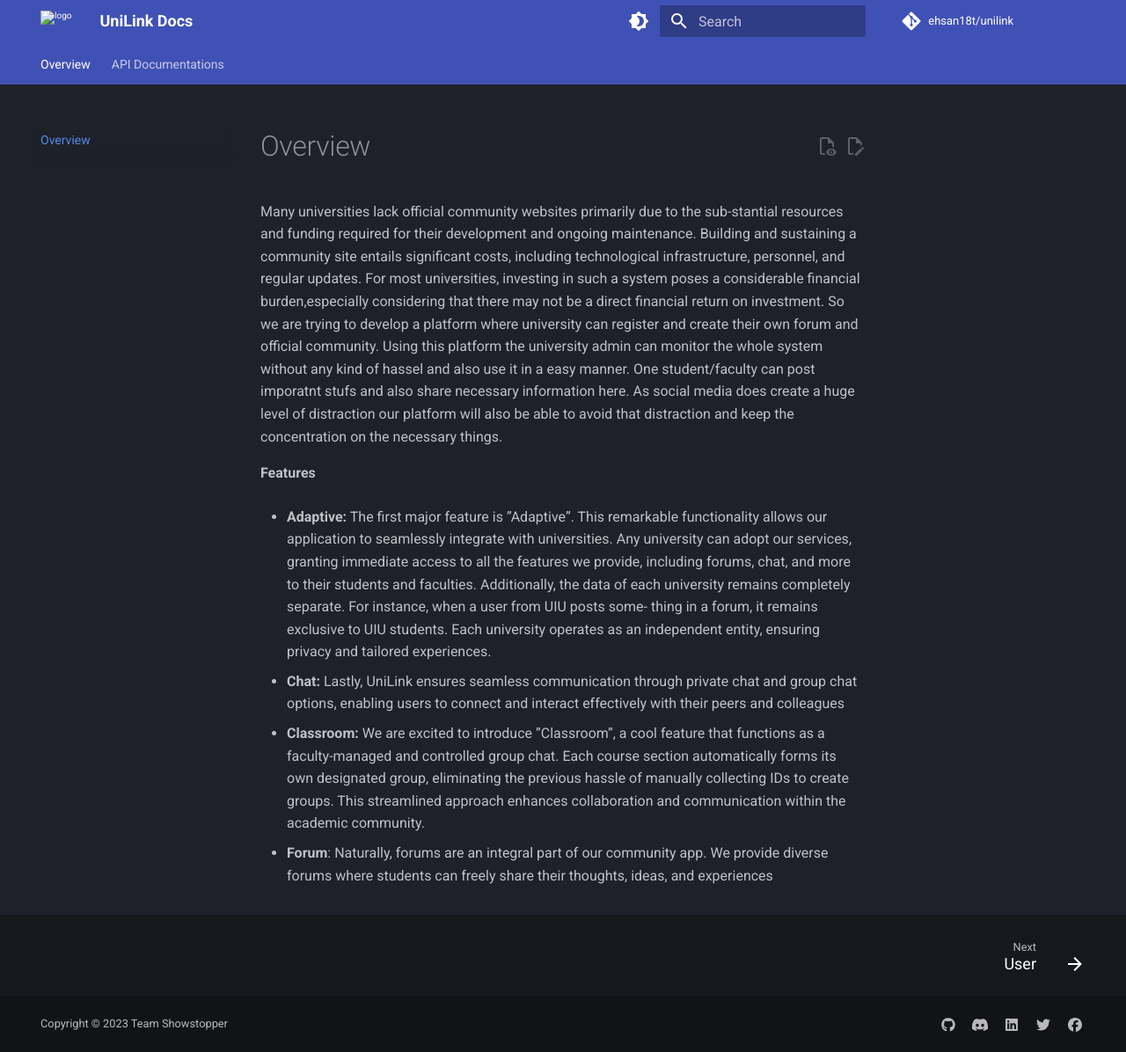
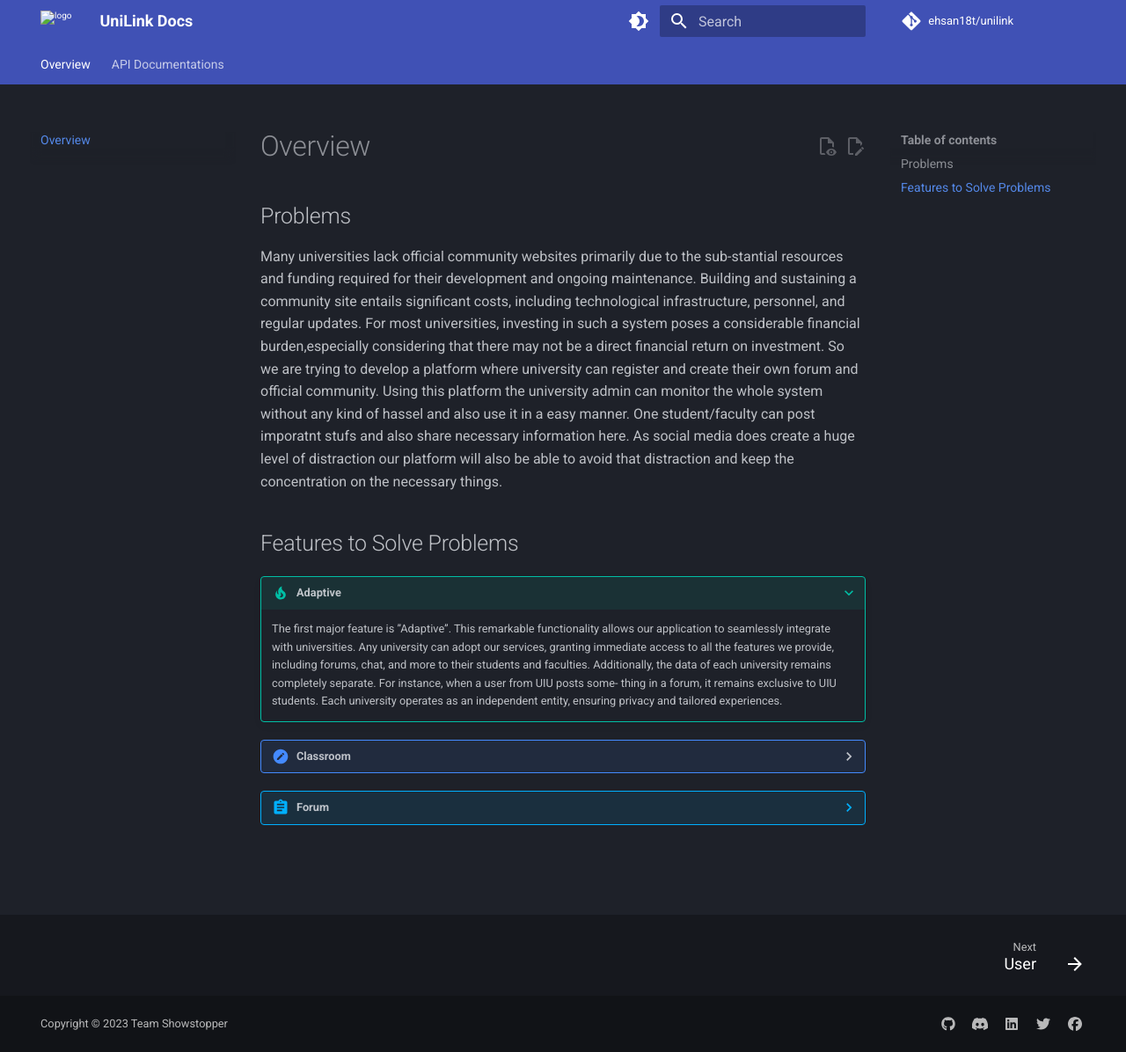
Before and after one commit to ehsan18t/unilink-docs, an MkDocs documentation site: the page built from docs/index.md, in a window 1280 px wide and 1196 px high. Shown: the whole window at 88% size. Built offline with MkDocs 1.6.1 and Material for MkDocs 9.7.7, drawn with Linux system fonts in a browser that asks for light colours; comment, search, counter and statistics services are not loaded.

Commit message:
updated overview styles

```diff
--- a/docs/index.md
+++ b/docs/index.md
@@ -1,26 +1,27 @@
 # Overview
+
+## Problems
 
 Many universities lack official community websites primarily due to the sub-stantial resources and funding required for their development and ongoing maintenance. Building and sustaining a community site entails significant costs, including technological infrastructure, personnel, and regular updates. For most universities, investing in such a system poses a considerable financial burden,especially considering that there may not be a direct financial return on investment.
 So we are trying to develop a platform where university can register and create their own forum and official community. Using this platform the university admin can monitor the whole system without any kind of hassel and also use it in a easy manner. One student/faculty can post imporatnt stufs and also  share necessary information here. As social media does create a huge level of distraction our platform will also be able to avoid that distraction and keep the concentration on the necessary things.
 
 
-**Features**
+## Features to Solve Problems
 
+???+ tip "Adaptive"
+    The first major feature is ”Adaptive”. This remarkable functionality allows our application to
+    seamlessly integrate with universities. Any university can adopt our services, granting immediate access to
+    all the features we provide, including forums, chat, and more to their students and faculties. Additionally,
+    the data of each university remains completely separate. For instance, when a user from UIU posts some-
+    thing in a forum, it remains exclusive to UIU students. Each university operates as an independent entity,
+    ensuring privacy and tailored experiences.
 
-* **Adaptive:**  The first major feature is ”Adaptive”. This remarkable functionality allows our application to
-seamlessly integrate with universities. Any university can adopt our services, granting immediate access to
-all the features we provide, including forums, chat, and more to their students and faculties. Additionally,
-the data of each university remains completely separate. For instance, when a user from UIU posts some-
-thing in a forum, it remains exclusive to UIU students. Each university operates as an independent entity,
-ensuring privacy and tailored experiences.
+??? Classroom
+    We are excited to introduce ”Classroom”, a cool feature that functions as a faculty-managed
+    and controlled group chat. Each course section automatically forms its own designated group, eliminating
+    the previous hassle of manually collecting IDs to create groups. This streamlined approach enhances
+    collaboration and communication within the academic community.
 
-* **Chat:** Lastly, UniLink ensures seamless communication through private chat and group chat options,
-enabling users to connect and interact effectively with their peers and colleagues
-
-* **Classroom:**  We are excited to introduce ”Classroom”, a cool feature that functions as a faculty-managed
-and controlled group chat. Each course section automatically forms its own designated group, eliminating
-the previous hassle of manually collecting IDs to create groups. This streamlined approach enhances
-collaboration and communication within the academic community.
-
-* **Forum**:  Naturally, forums are an integral part of our community app. We provide diverse forums where
-students can freely share their thoughts, ideas, and experiences
+???A abstract "Forum"
+    Naturally, forums are an integral part of our community app. We provide diverse forums where
+    students can freely share their thoughts, ideas, and experiences
```
